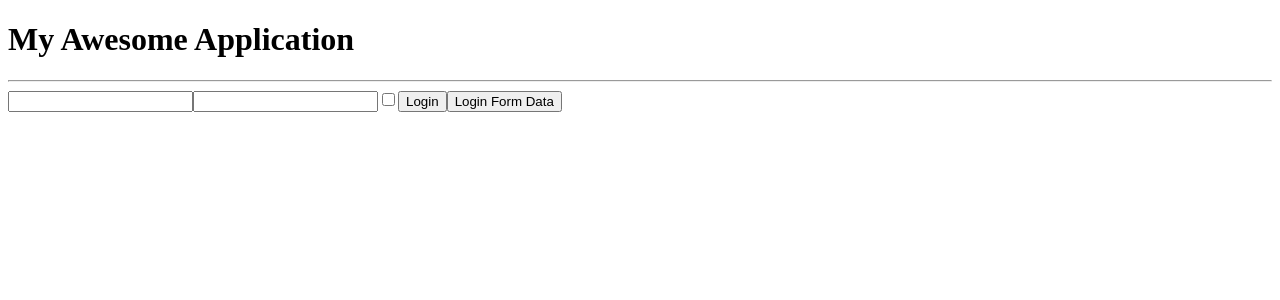
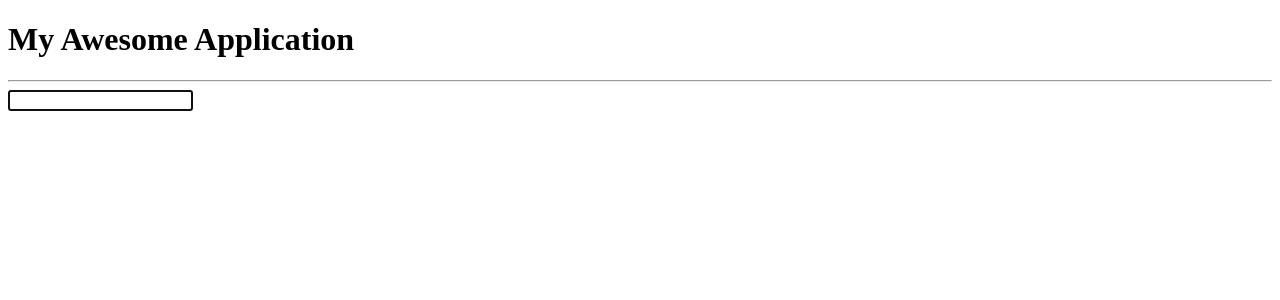
Before and after one commit to Giusp94/React, a React (Vite) app: page / in a window 1280 px wide. Shown: the top 300 px of the page. Built offline with nearby package versions, Linux system fonts and the light colour scheme.

Commit message:
Added ex useRef

```diff
--- a/src/App.jsx
+++ b/src/App.jsx
@@ -1,4 +1,4 @@
-import { UncontrolledLogin } from "./UncontrolledLogin";
+import { FocusableInput } from "./FocusableInput";
 
 export function App() {
   function handleLogin(state) {
@@ -8,7 +8,7 @@ export function App() {
     <div>
       <h1>My Awesome Application</h1>
       <hr />
-      <UncontrolledLogin />
+      <FocusableInput />
     </div>
   );
 }
--- /dev/null
+++ b/src/FocusableInput.jsx
@@ -0,0 +1,33 @@
+import { useEffect, useRef } from "react";
+
+export function FocusableInput() {
+  const _refInputFocus = useRef(null);
+  const _refInputMount = useRef(false);
+
+  useEffect(() => {
+    if (!_refInputMount.current) {
+      console.log(`Input is mounted first time`);
+      _refInputMount.current = true;
+    } else {
+      console.log("Input is mounted other time");
+    }
+    _refInputFocus.current?.focus();
+  }, []);
+
+  return <input ref={_refInputFocus} type="text" />;
+}
+
+/*INGLESE
+Create a FocusableInput component that renders an input tag.
+As soon as the component renders, the input tag should be focused automatically.
+
+Using StrictMode, create a component with an effect that prints a message only when
+the component is mounted the first time. Use a ref to keep track of whether the component is mounted or not.
+*/
+/*ITALIANO
+Crea un componente FocusableInput che esegue il rendering di un tag di input.
+Non appena il componente esegue il rendering, il tag di input dovrebbe essere focalizzato automaticamente.
+
+Utilizzando StrictMode, crea un componente con un effetto che stampa un messaggio solo quando il componente viene montato la prima volta.
+Utilizza un ref per tenere traccia se il componente è montato o meno.
+*/
--- a/src/index.jsx
+++ b/src/index.jsx
@@ -1,7 +1,12 @@
+import { StrictMode } from "react";
 import { App } from "./App";
 import { createRoot } from "react-dom/client";
 
-createRoot(document.getElementById("root")).render(<App />);
+createRoot(document.getElementById("root")).render(
+  <StrictMode>
+    <App />
+  </StrictMode>
+);
 
 /* Risposte alle domande
 1-Can you use the Hello component more than once in the App component?
```
